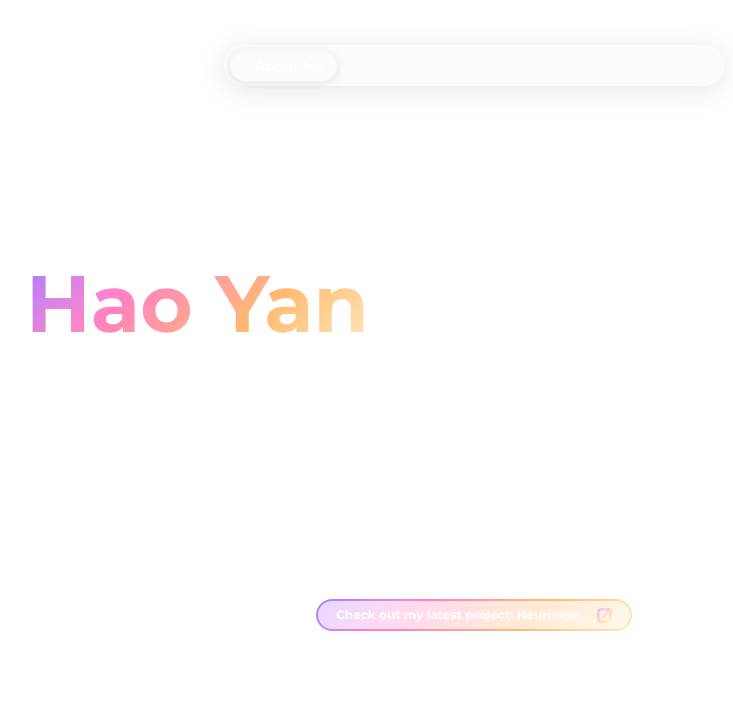
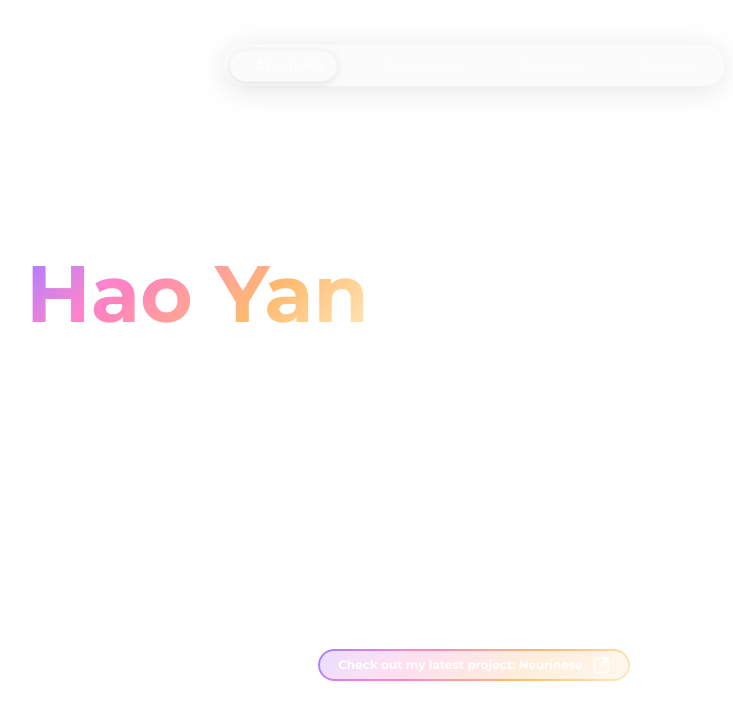
Before and after one commit to dark-sorceror/Personal-Website, a React (Vite) app: page / in a window 1280 px wide. Shown: the top 720 px of the page, without its empty margins (166-899 px from the left). Built offline with nearby package versions, Linux system fonts and the light colour scheme.

Commit message:
Refactor orbit design

```diff
--- a/src/App.css
+++ b/src/App.css
@@ -36,10 +36,10 @@
 }
 
 .head {
-    display: flex;
-    justify-content: space-between;
-    width: 100%;
-    flex-grow: 1;
+    display: grid;
+    grid-template-columns: 1fr auto;
+    align-items: center;
+    height: 400px;
 }
 
 .name {
@@ -68,6 +68,10 @@
 }
 
 .name span.desc {
+    .desc-white {
+        color: white;
+    }
+
     opacity: 60%;
     font-size: 20px;
 }
@@ -128,7 +132,7 @@
         color(display-p3 1 0.7412 0.4784 / 1) 66.67%,
         color(display-p3 0.9725 0.9176 0.7647 / 1) 100%
     );
-    opacity: 30%;
+    opacity: 25%;
     z-index: -2;
     pointer-events: none;
 }
@@ -140,8 +144,10 @@
     margin-top: 130px;
 
     svg {
-        margin-left: 8px;
-        width: 15px;
+        margin-left: 2px;
+        width: 17px;
+        stroke-width: 1px;
+        stroke: white;
     }
 }
 
--- a/src/Home.tsx
+++ b/src/Home.tsx
@@ -14,8 +14,14 @@ export default function Home() {
                                 <br />
                                 <br />
                                 <span className="desc">
-                                    Building intelligent systems with AI &
-                                    Robotics.
+                                    Building{" "}
+                                    <span className="desc-white">
+                                        intelligent systems
+                                    </span>{" "}
+                                    with <span className="desc-white">AI</span>{" "}
+                                    &{" "}
+                                    <span className="desc-white">Robotics</span>
+                                    .
                                 </span>
                             </div>
                         </div>
@@ -34,35 +40,8 @@ export default function Home() {
                             viewBox="0 0 24 24"
                             data-name="Layer 1"
                         >
-                            <defs>
-                                <linearGradient
-                                    id="p3-gradient"
-                                    x1="0%"
-                                    y1="0%"
-                                    x2="100%"
-                                    y2="100%"
-                                >
-                                    <stop
-                                        offset="0%"
-                                        stopColor="color(display-p3 0.6196 0.4784 1 / 1)"
-                                    />
-                                    <stop
-                                        offset="33.33%"
-                                        stopColor="color(display-p3 0.9961 0.5451 0.7333 / 1)"
-                                    />
-                                    <stop
-                                        offset="66.67%"
-                                        stopColor="color(display-p3 1 0.7412 0.4784 / 1)"
-                                    />
-                                    <stop
-                                        offset="100%"
-                                        stopColor="color(display-p3 0.9725 0.9176 0.7647 / 1)"
-                                    />
-                                </linearGradient>
-                            </defs>
                             <path
                                 fill="white"
-                                stroke="url(#p3-gradient)"
                                 d="m22.937 14.059c-.22 3.749-.93 7.019-.96 7.156-.083.381-.381.679-.762.762-.19.042-4.713 1.023-9.214 1.023s-9.024-.981-9.214-1.023c-.381-.083-.679-.381-.762-.762-.042-.19-1.023-4.713-1.023-9.214s.979-9.025 1.021-9.215c.083-.381.381-.679.762-.762.137-.03 3.407-.741 7.156-.96.563-.04 1.025.389 1.057.939.033.551-.388 1.024-.939 1.057-2.644.155-5.092.577-6.209.79-.265 1.386-.849 4.824-.849 8.151s.584 6.765.849 8.151c1.386.265 4.824.849 8.151.849s6.765-.584 8.151-.849c.213-1.117.635-3.566.79-6.209.032-.552.5-.988 1.057-.939.551.032.972.505.939 1.057zm-8.732-10.674c1.786-.375 3.555-.461 5.285-.289l-10.197 10.197c-.391.391-.391 1.023 0 1.414.195.195.451.293.707.293s.512-.098.707-.293l10.197-10.197c.172 1.73.085 3.499-.289 5.285-.113.541.233 1.071.774 1.184.527.113 1.073-.23 1.184-.774.569-2.721.568-5.417-.002-8.014-.083-.381-.381-.678-.762-.762-2.597-.571-5.292-.572-8.014-.002-.541.113-.887.643-.774 1.184.114.54.641.884 1.184.774z"
                             />
                         </svg>
--- /dev/null
+++ b/src/components/Orbit/index.css
@@ -0,0 +1,11 @@
+.canvas-wrap {
+    width: clamp(220px, 32vw, 420px);
+    aspect-ratio: 1 / 1;
+    position: relative;
+}
+
+canvas {
+    width: 100%;
+    height: 100%;
+    display: block;
+}
--- a/src/components/Orbit/index.tsx
+++ b/src/components/Orbit/index.tsx
@@ -1,4 +1,6 @@
 import { useEffect, useRef } from "react";
+
+import "./index.css";
 
 type Vec = { x: number; y: number };
 
@@ -12,30 +14,45 @@ type Node = {
     orbitAngle: number;
 };
 
-const NODE_COUNT = 50;
-const ORBIT_SPEED = 0.0009;
+const TOTAL_NODE_COUNT = 200;
+const ORBIT_SPEED = 0.0005;
 const MOUSE_RADIUS = 100;
 const MOUSE_FORCE = 0.008;
 const DAMPING = 0.98;
+const MAX_RADIUS = 200;
+const COUNT = 100;
+const GOLDEN_ANGLE = Math.PI * (3 - Math.sqrt(5));
+const MIN_NODE_RADIUS = 4;
+const MAX_NODE_RADIUS = 14;
+
+function lerp(a: number, b: number, t: number) {
+    return a + (b - a) * t;
+}
 
 function createNodes(canvas: HTMLCanvasElement) {
-    const nodes = [];
+    const nodes: Node[] = [];
     const cx = canvas.width / 2;
     const cy = canvas.height / 2;
 
-    for (let i = 0; i < NODE_COUNT; i++) {
-        const angle = (i / NODE_COUNT) * Math.PI * 2;
-        const orbitRadius = 100 + Math.random() * 40;
+    for (let i = 0; i < COUNT; i++) {
+        const radius = Math.sqrt(i / COUNT) * MAX_RADIUS;
+        const angle = i * GOLDEN_ANGLE;
+
+        const sizeBias = Math.pow(i / COUNT, 0.7);
+
+        const size =
+            lerp(MIN_NODE_RADIUS, MAX_NODE_RADIUS, sizeBias) *
+            (0.75 + Math.random() * 0.5);
 
         nodes.push({
             pos: {
-                x: cx + Math.cos(angle) * orbitRadius,
-                y: cy + Math.sin(angle) * orbitRadius,
+                x: cx + Math.cos(angle) * radius,
+                y: cy + Math.sin(angle) * radius,
             },
             vel: { x: 0, y: 0 },
-            radius: 3.5,
-            mass: 1,
-            orbitRadius,
+            radius: size,
+            mass: size,
+            orbitRadius: radius,
             orbitAngle: angle,
         });
     }
@@ -174,7 +191,7 @@ export default function LatentField() {
     ) {
         ctx.clearRect(0, 0, canvas.width, canvas.height);
 
-        ctx.fillStyle = "rgba(255,255,255,0.8)";
+        ctx.fillStyle = "rgba(255, 255, 255, 0.6)";
 
         for (const node of nodes) {
             ctx.beginPath();
@@ -184,13 +201,8 @@ export default function LatentField() {
     }
 
     return (
-        <canvas
-            ref={canvasRef}
-            style={{
-                height: "fit-content",
-                aspectRatio: 1 / 1,
-                pointerEvents: "none",
-            }}
-        />
+        <div className="canvas-wrap">
+            <canvas ref={canvasRef} className="orbit" />
+        </div>
     );
 }
```
